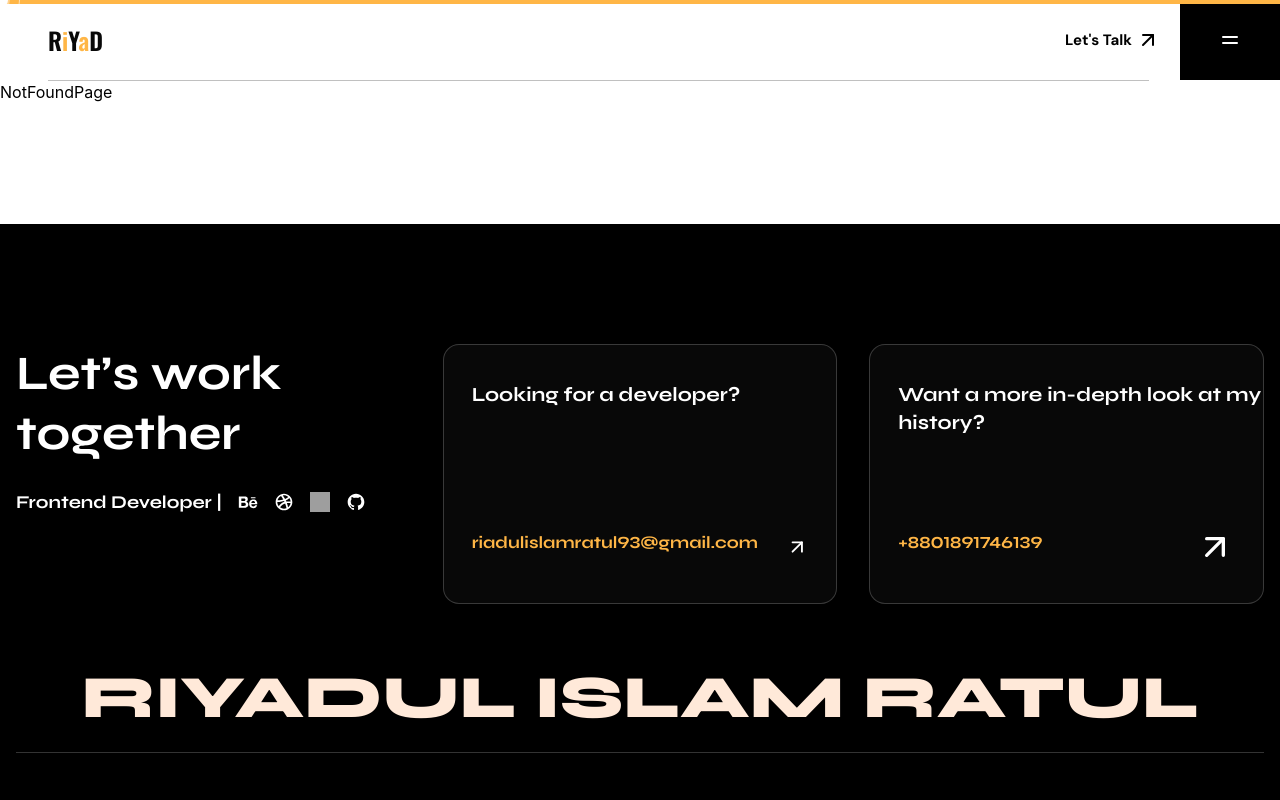
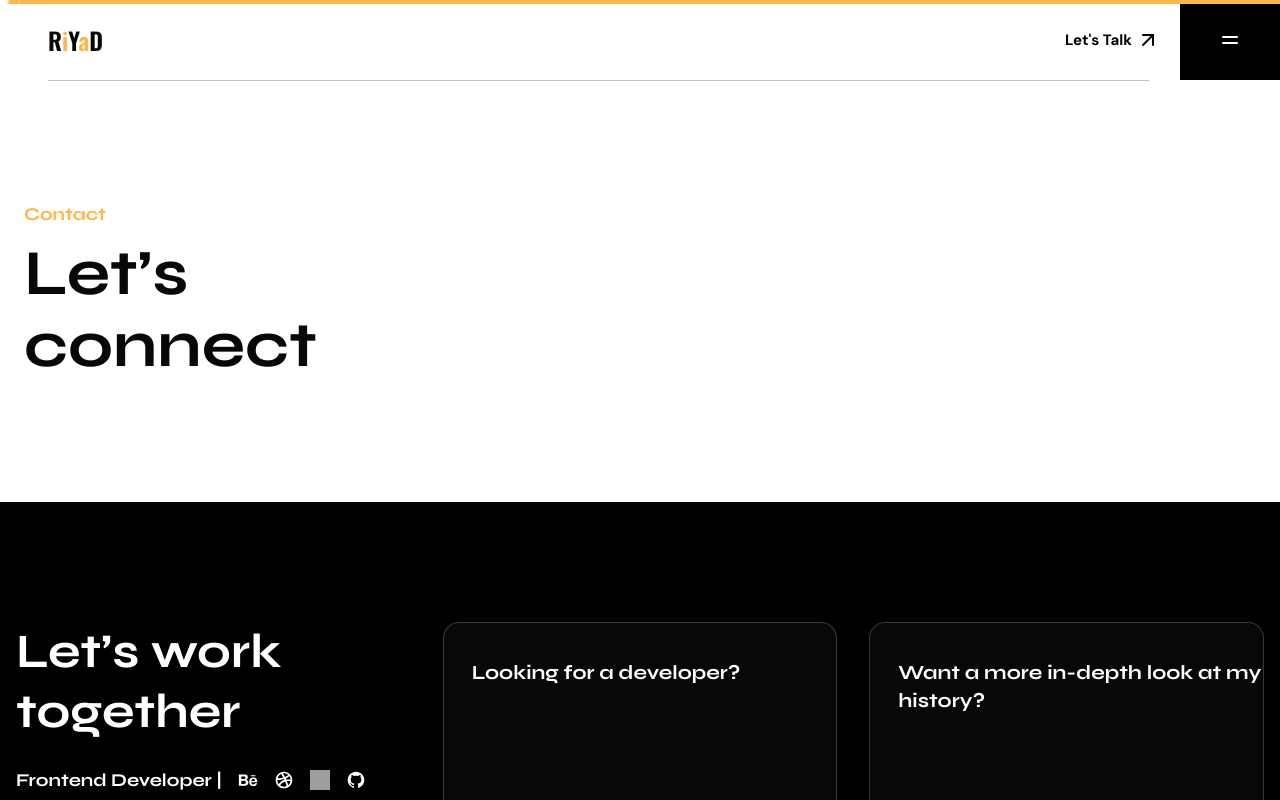
Before and after one commit to Riyadulislamratul/My_Portfolio, a React app: page /contact in a window 1280 px wide. Shown: the top 800 px of the page. Built offline with nearby package versions, Linux system fonts and the light colour scheme; grey boxes are pictures that could not be loaded; the HTML template or start-up script is replaced by a standard one.

Commit message:
Resume updated

```diff
--- a/src/components/Intro.jsx
+++ b/src/components/Intro.jsx
@@ -81,7 +81,7 @@ const Intro = () => {
                   </StaggerItem>
                 </div>
                 <StaggerItem>
-                  <a href="/resume.pdf" target="_blank" download>
+                  <a href="/Resume of MD Riyadul Islam Ratul.pdf" target="_blank" download>
                     <BlackButton className="mt-8 md:mt-10 md:w-auto">
                       Download my resume
                     </BlackButton>
--- a/src/pages/ContactPage.jsx
+++ b/src/pages/ContactPage.jsx
@@ -1,8 +1,27 @@
 import React from 'react'
+import Section from '../components/Section'
+import Container from '../components/Container'
+import Reveal from '../components/Reveal'
 
 const ContactPage = () => {
   return (
-    <div>ContactPage</div>
+    <Section>
+      <Container>
+        <Reveal direction="up">
+          <div className="pl-6">
+            <p className="text-brand font-syne font-bold text-lg md:text-[18px]">
+              Contact
+            </p>
+            <h3 className="font-syne font-bold text-3xl md:text-5xl lg:text-[64px] text-heading mt-2.5 mb-8 md:mb-12 leading-18 w-[416px]">
+              Let’s connect
+            </h3>
+          </div>
+        </Reveal>
+        <div>
+
+        </div>
+      </Container>
+    </Section>
   )
 }
 
```
Also changed, not shown: src/App.jsx (+10 -0 lines), src/components/Footer.jsx (+22 -6 lines), 2 other files (tests, documents, lock files or other folders).
